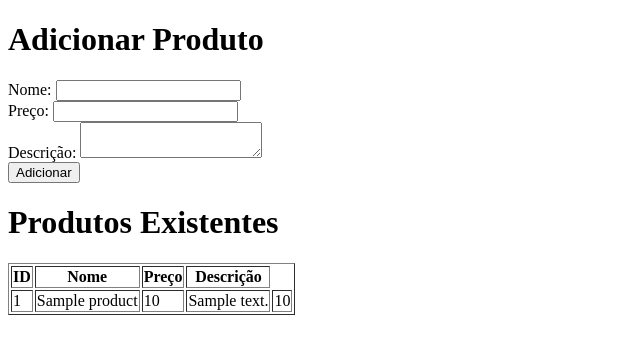
After one commit to ArthurrGuilherme/Barbearia-, a PHP site: page /products.php in a window 1280 px wide. The commit adds this page. Shown: the top 354 px of the page, without its empty margins (0-640 px from the left). Run offline with PHP 8.4, Linux system fonts and the light colour scheme; tables that the repository leaves empty or names only in its code hold one stand-in row (values such as "Sample post").

Commit message:
Add files via upload

```diff
--- a/barbers.php
+++ b/barbers.php
@@ -39,7 +39,11 @@ $barbers = $conn->query("SELECT id, name, email, phone FROM barbers");
         <label for="phone">Telefone:</label>
         <input type="text" id="phone" name="phone">
         <br>
+        <br>
         <button type="submit">Adicionar</button>
+        <a style="background: beige;
+    color: black;
+    padding: 0.2rem 2rem;" href="./index.php">Volta</a>
     </form>
 
     <h1>Barbeiros Existentes</h1>
--- a/clients.php
+++ b/clients.php
@@ -40,6 +40,9 @@ $clients = $conn->query("SELECT id, name, email, phone FROM clients");
         <input type="text" id="phone" name="phone">
         <br>
         <button type="submit">Adicionar</button>
+        <a style="background: beige;
+    color: black;
+    padding: 0.2rem 2rem;" href="./index.php">Volta</a>
     </form>
 
     <h1>Clientes Existentes</h1>
--- a/index.php
+++ b/index.php
@@ -12,6 +12,7 @@
             <li><a href="barbers.php">Barbeiros</a></li>
             <li><a href="clients.php">Clientes</a></li>
             <li><a href="appointments.php">Agendamentos</a></li>
+            <li><a href="products.php">Produtos</a></li>
         </ul>
     </nav>
 </body>
--- /dev/null
+++ b/products.php
@@ -0,0 +1,65 @@
+<?php
+include 'db.php';
+
+// Adicionar produto
+if ($_SERVER['REQUEST_METHOD'] == 'POST') {
+    $name = $_POST['name'];
+    $price = $_POST['price'];
+    $description = $_POST['description'];
+    $stock = $_POST['stock'];
+
+    $sql = "INSERT INTO products (name, price, description, stock) VALUES ('$name', '$price', '$description', '$stock')";
+
+    if ($conn->query($sql) === TRUE) {
+        echo "Novo produto adicionado com sucesso!";
+    } else {
+        echo "Erro: " . $sql . "<br>" . $conn->error;
+    }
+}
+
+// Obter todos os produtos
+$products = $conn->query("SELECT id, name, price, description, stock FROM products");
+?>
+
+<!DOCTYPE html>
+<html lang="en">
+<head>
+    <meta charset="UTF-8">
+    <meta name="viewport" content="width=device-width, initial-scale=1.0">
+    <title>Gestão de Produtos</title>
+</head>
+<body>
+    <h1>Adicionar Produto</h1>
+    <form method="post" action="products.php">
+        <label for="name">Nome:</label>
+        <input type="text" id="name" name="name" required>
+        <br>
+        <label for="price">Preço:</label>
+        <input type="text" id="price" name="price" required>
+        <br>
+        <label for="description">Descrição:</label>
+        <textarea id="description" name="description"></textarea>
+        <br>
+        <button type="submit">Adicionar</button>
+    </form>
+
+    <h1>Produtos Existentes</h1>
+    <table border="1">
+        <tr>
+            <th>ID</th>
+            <th>Nome</th>
+            <th>Preço</th>
+            <th>Descrição</th>
+        </tr>
+        <?php while($row = $products->fetch_assoc()): ?>
+            <tr>
+                <td><?php echo $row['id']; ?></td>
+                <td><?php echo $row['name']; ?></td>
+                <td><?php echo $row['price']; ?></td>
+                <td><?php echo $row['description']; ?></td>
+                <td><?php echo $row['stock']; ?></td>
+            </tr>
+        <?php endwhile; ?>
+    </table>
+</body>
+</html>
```
Also changed, not shown: appointments.php (+54 -3 lines).
